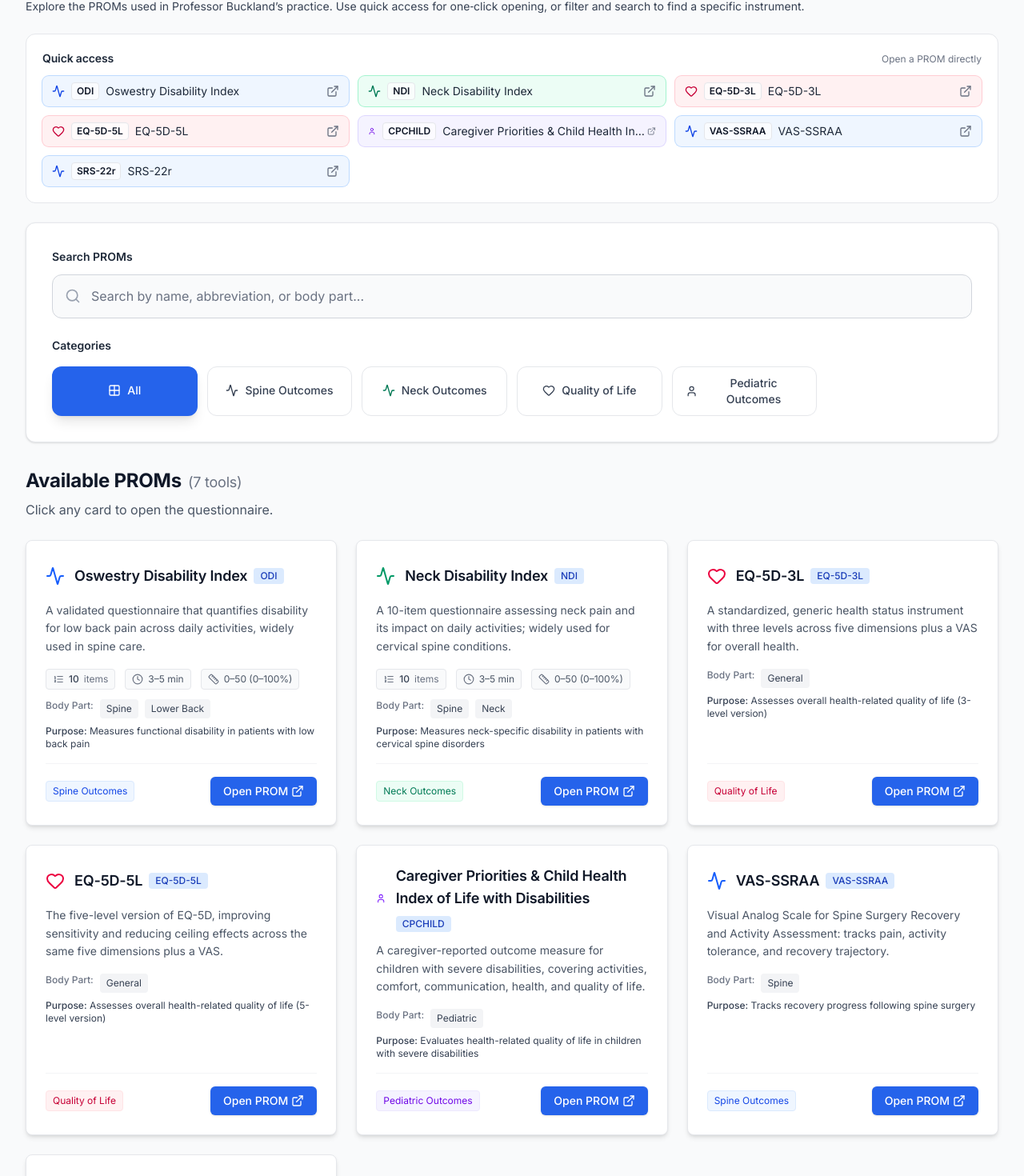
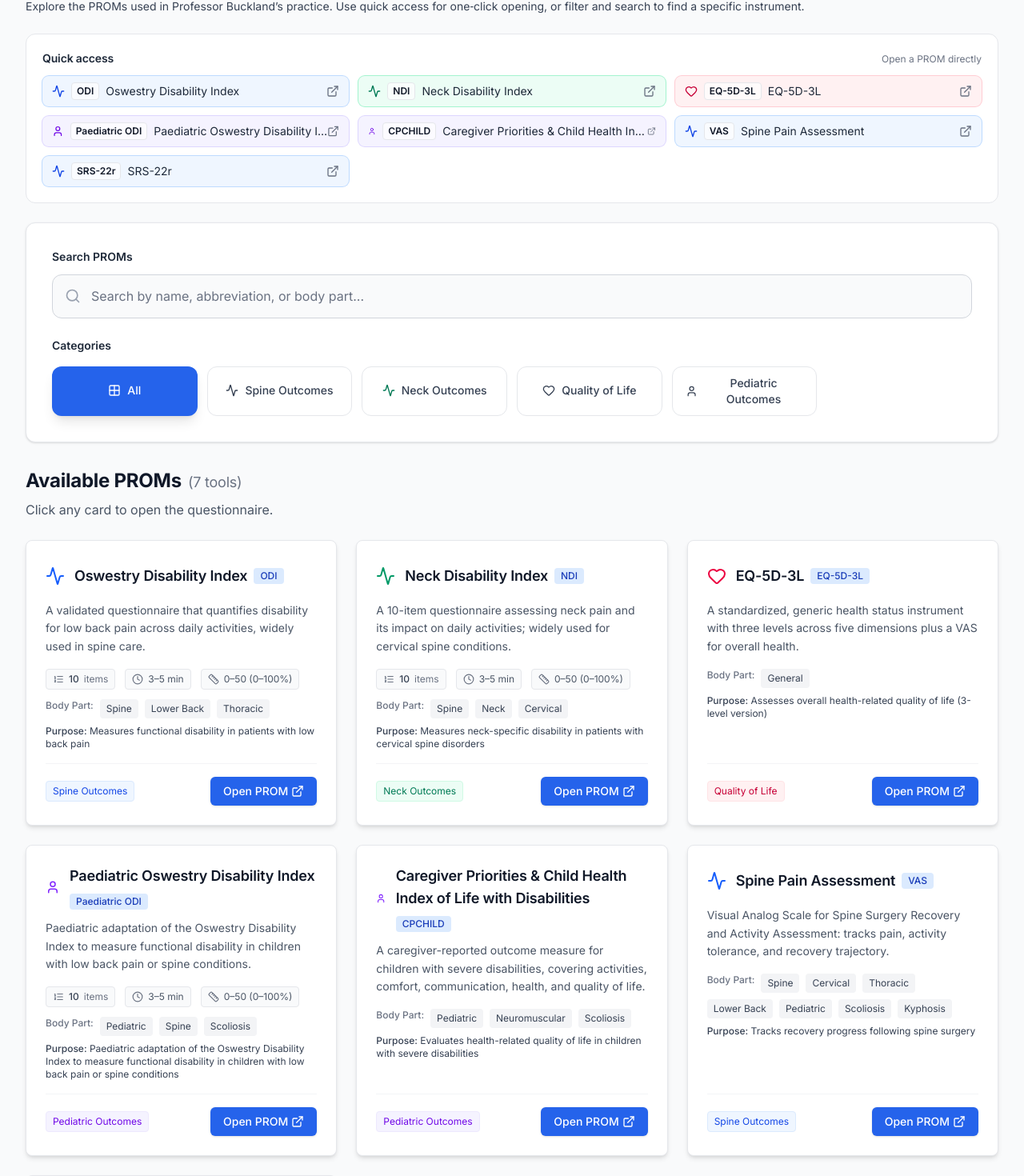
Before and after one commit to radion-x/surgical-prom-hub, a Next.js app: page / in a window 1280 px wide. Shown: the part 292-1762 px from the top of the page at 80% size. Built offline with nearby package versions, Linux system fonts and the light colour scheme.

Commit message:
feat: update assessments data

```diff
--- a/src/data/assessments.ts
+++ b/src/data/assessments.ts
@@ -26,11 +26,12 @@ export const assessments: Assessment[] = [
       "A validated questionnaire that quantifies disability for low back pain across daily activities, widely used in spine care.",
     url: "https://odi-ab.aaronbuckland.com/",
     category: "Spine Outcomes",
-    bodyPart: ["Spine", "Lower Back"],
+    bodyPart: ["Spine", "Lower Back", "Thoracic"],
     purpose: "Measures functional disability in patients with low back pain",
     items: 10,
     timeToComplete: "3–5 min",
-    scoreRange: "0–50 (0–100%)"
+    scoreRange: "0–50 (0–100%)",
+    tags: ["adult", "lumbar", "thoracic", "deformity", "kyphosis", "scoliosis"]
   },
   {
     id: "ndi",
@@ -40,12 +41,12 @@ export const assessments: Assessment[] = [
       "A 10-item questionnaire assessing neck pain and its impact on daily activities; widely used for cervical spine conditions.",
     url: "https://ndi.aaronbuckland.com/",
   category: "Neck Outcomes",
-    bodyPart: ["Spine", "Neck"],
+    bodyPart: ["Spine", "Neck", "Cervical"],
     purpose: "Measures neck-specific disability in patients with cervical spine disorders",
     items: 10,
     timeToComplete: "3–5 min",
     scoreRange: "0–50 (0–100%)",
-    tags: ["neck", "cervical", "disability", "questionnaire"],
+    tags: ["neck", "cervical", "disability", "questionnaire", "adult"],
     author: "Aaron Buckland",
     published: 2025
   },
@@ -61,16 +62,23 @@ export const assessments: Assessment[] = [
     purpose: "Assesses overall health-related quality of life (3-level version)"
   },
   {
-    id: "eq-5d-5l",
-    name: "EQ-5D-5L",
-    abbreviation: "EQ-5D-5L",
+    id: "paediatric-odi",
+    name: "Paediatric Oswestry Disability Index",
+    abbreviation: "Paediatric ODI",
     description:
-      "The five-level version of EQ-5D, improving sensitivity and reducing ceiling effects across the same five dimensions plus a VAS.",
-    url: "https://eq-5d-5l.aaronbuckland.com/",
-    category: "Quality of Life",
-    bodyPart: ["General"],
-    purpose: "Assesses overall health-related quality of life (5-level version)"
+      "Paediatric adaptation of the Oswestry Disability Index to measure functional disability in children with low back pain or spine conditions.",
+    url: "https://paediatric-odi.arronbuckland.com/",
+    category: "Pediatric Outcomes",
+    bodyPart: ["Pediatric", "Spine", "Scoliosis"],
+    purpose: "Paediatric adaptation of the Oswestry Disability Index to measure functional disability in children with low back pain or spine conditions",
+    items: 10,
+    timeToComplete: "3–5 min",
+    scoreRange: "0–50 (0–100%)",
+    tags: ["paediatric", "pediatric", "odi", "scoliosis"],
+    author: "Aaron Buckland",
+    published: 2025
   },
+
   {
     id: "cpchild",
     name: "Caregiver Priorities & Child Health Index of Life with Disabilities",
@@ -79,19 +87,21 @@ export const assessments: Assessment[] = [
       "A caregiver-reported outcome measure for children with severe disabilities, covering activities, comfort, communication, health, and quality of life.",
     url: "https://cpchild.aaronbuckland.com/",
     category: "Pediatric Outcomes",
-    bodyPart: ["Pediatric"],
-    purpose: "Evaluates health-related quality of life in children with severe disabilities"
+    bodyPart: ["Pediatric", "Neuromuscular", "Scoliosis"],
+    purpose: "Evaluates health-related quality of life in children with severe disabilities",
+    tags: ["neuromuscular", "scoliosis"]
   },
   {
     id: "vas-ssraa",
-    name: "VAS-SSRAA",
-    abbreviation: "VAS-SSRAA",
+    name: "Spine Pain Assessment",
+    abbreviation: "VAS",
     description:
       "Visual Analog Scale for Spine Surgery Recovery and Activity Assessment: tracks pain, activity tolerance, and recovery trajectory.",
     url: "https://vas-ssraa.aaronbuckland.com/",
     category: "Spine Outcomes",
-    bodyPart: ["Spine"],
-    purpose: "Tracks recovery progress following spine surgery"
+    bodyPart: ["Spine", "Cervical", "Thoracic", "Lower Back", "Pediatric", "Scoliosis", "Kyphosis"],
+    purpose: "Tracks recovery progress following spine surgery",
+    tags: ["adult", "pediatric", "pain", "recovery", "surgery", "scoliosis", "kyphosis", "deformity"]
   },
   {
     id: "srs-22r",
@@ -101,8 +111,9 @@ export const assessments: Assessment[] = [
       "A 22-item questionnaire from the Scoliosis Research Society covering function/activity, pain, self-image, mental health, and satisfaction.",
     url: "https://srs22r.aaronbuckland.com/",
     category: "Spine Outcomes",
-    bodyPart: ["Spine"],
-    purpose: "Assesses outcomes and satisfaction in spinal deformity care"
+    bodyPart: ["Spine", "Pediatric", "Scoliosis", "Kyphosis"],
+    purpose: "Assesses outcomes and satisfaction in spinal deformity care",
+    tags: ["adult", "pediatric", "scoliosis", "kyphosis", "deformity"]
   }
 ];
 
@@ -120,5 +131,10 @@ export const bodyParts = [
   "Lower Back",
   "Neck",
   "General",
-  "Pediatric"
+  "Pediatric",
+  "Thoracic",
+  "Cervical",
+  "Scoliosis",
+  "Kyphosis",
+  "Neuromuscular"
 ];
```
